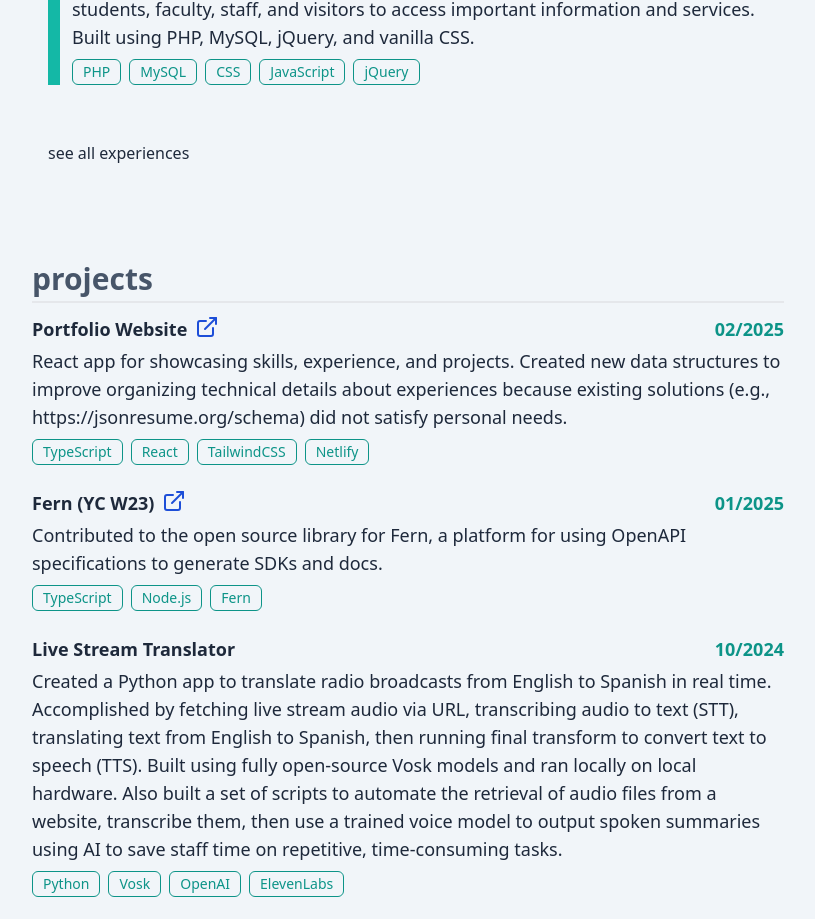
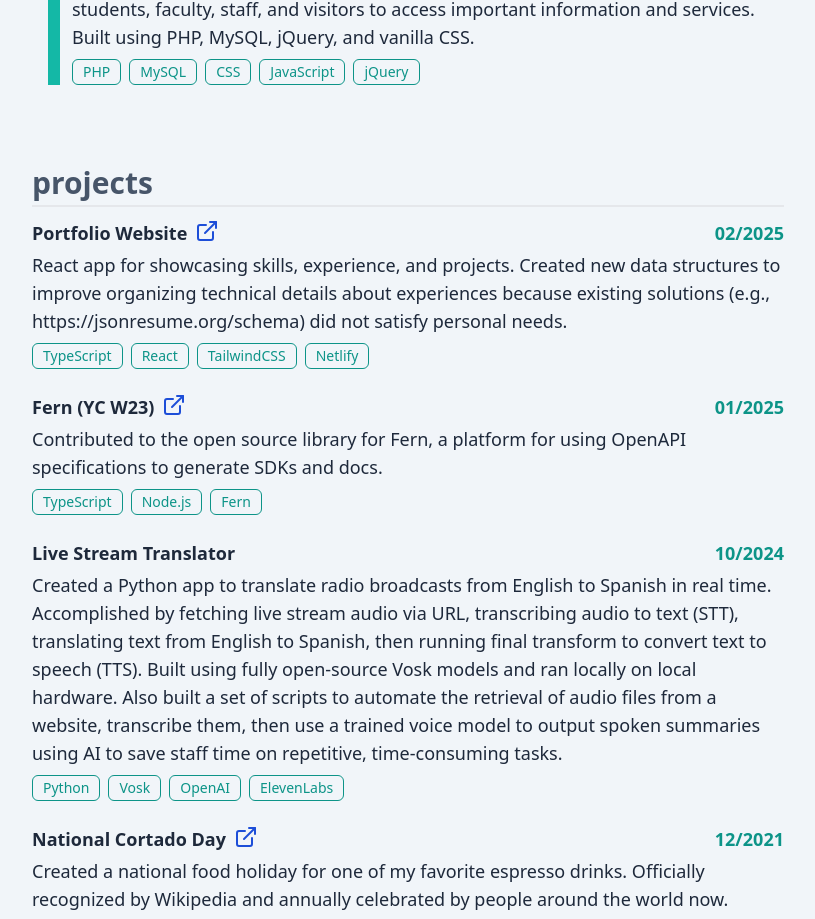
Before and after one commit to thechori/ryanteodoro.com-v2-frontend, a React (Vite) app: page / in a window 1280 px wide. Shown: the part 4715-5634 px from the top of the page, without its empty margins (424-1239 px from the left). Built offline with nearby package versions, Linux system fonts and the light colour scheme.

Commit message:
hide show all experiences button until it's useful

```diff
--- a/src/components/experiences/index.tsx
+++ b/src/components/experiences/index.tsx
@@ -1,16 +1,16 @@
-import { useState } from "react";
+// import { useState } from "react";
 import { ExternalLink } from "lucide-react";
 import { format } from "date-fns";
 import _ from "lodash";
 //
-import Button from "../../components/button";
+// import Button from "../../components/button";
 import { Badge } from "../../components/badge";
 import { experiences } from "../../data/experiences";
 
-const MAX_EXPERIENCES_TO_SHOW = 5;
+// const MAX_EXPERIENCES_TO_SHOW = 5;
 
 const Experiences = () => {
-  const [showAllExperiences, setShowAllExperiences] = useState(false);
+  // const [showAllExperiences, setShowAllExperiences] = useState(false);
 
   return (
     <section id="experience" className="mb-10 sm:mb-12 md:mb-20">
@@ -18,9 +18,9 @@ const Experiences = () => {
 
       {/* companies */}
       {experiences
-        .filter((_, index) =>
-          showAllExperiences ? true : index < MAX_EXPERIENCES_TO_SHOW
-        )
+        // .filter((_, index) =>
+        // showAllExperiences ? true : index < MAX_EXPERIENCES_TO_SHOW
+        // )
         .map((experience, index) => (
           <div key={index} className="mb-10">
             <div className="inline-block items-center">
@@ -86,14 +86,13 @@ const Experiences = () => {
           </div>
         ))}
 
-      {!showAllExperiences && (
+      {/* {!showAllExperiences && (
         <Button
           title="see all experiences"
           className="my-2"
-          variant="outlineSecondary"
           onClick={() => setShowAllExperiences(true)}
         />
-      )}
+      )} */}
     </section>
   );
 };
```
